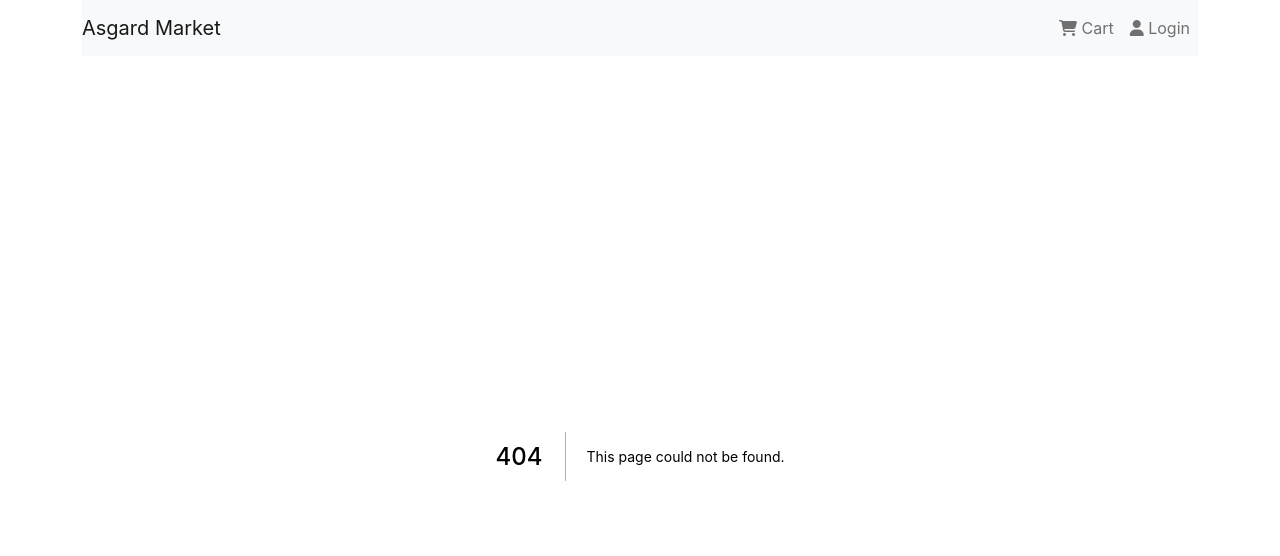
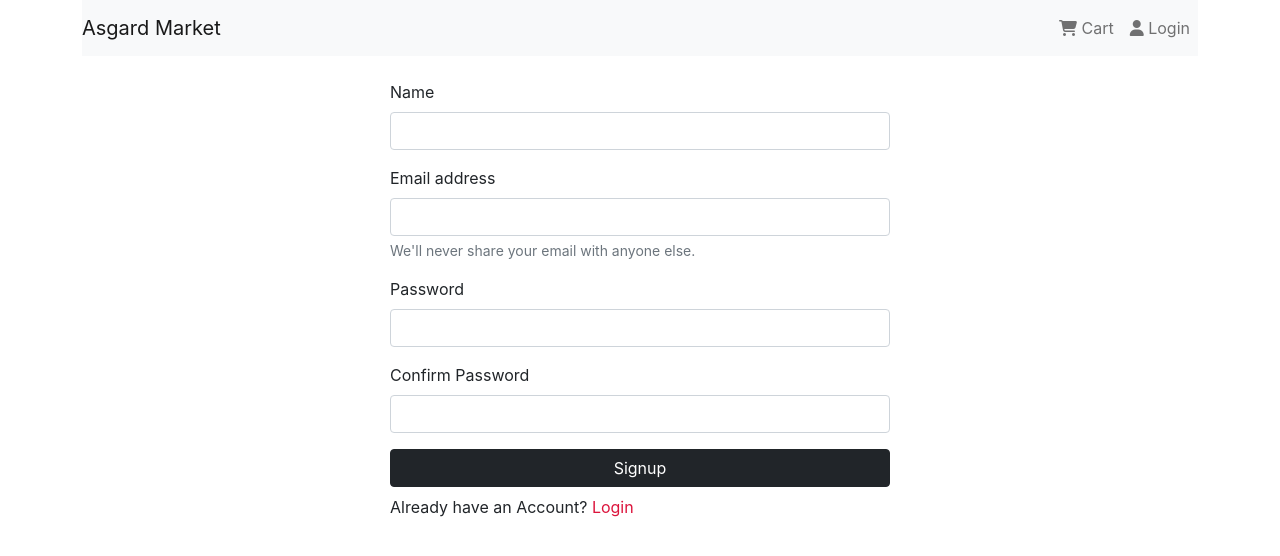
Before and after one commit to YousifAbozid/AsgardMarket, a Next.js app: page /signup in a window 1280 px wide. Before the commit this address had no page. Shown: the top 556 px of the page. Built offline with nearby package versions, Linux system fonts and the light colour scheme.

Commit message:
add signup page

```diff
--- /dev/null
+++ b/pages/signup.js
@@ -0,0 +1,100 @@
+import { useState } from "react"
+import Head from "next/head"
+import Link from "next/link"
+
+const Signup = () => {
+    const [name, setName] = useState("")
+    const [email, setEmail] = useState("")
+    const [password, setPassword] = useState("")
+    const [cfPassword, setCfPassword] = useState("")
+
+    const handleSubmit = (event) => {
+        event.preventDefault()
+        console.log("clicked")
+    }
+
+    return (
+        <div>
+            <Head>
+                <title>Signup</title>
+            </Head>
+            <form
+                className="mx-auto my-4"
+                style={{ maxWidth: "500px" }}
+                onSubmit={handleSubmit}
+            >
+                <div className="mb-3">
+                    <label htmlFor="name" className="form-label">
+                        Name
+                    </label>
+                    <input
+                        type="text"
+                        className="form-control"
+                        id="name"
+                        value={name}
+                        onChange={({ target }) => setName(target.value)}
+                    />
+                </div>
+
+                <div className="mb-3">
+                    <label htmlFor="exampleInputEmail1" className="form-label">
+                        Email address
+                    </label>
+                    <input
+                        type="email"
+                        className="form-control"
+                        id="exampleInputEmail1"
+                        aria-describedby="emailHelp"
+                        value={email}
+                        onChange={({ target }) => setEmail(target.value)}
+                    />
+                    <div id="emailHelp" className="form-text">
+                        We'll never share your email with anyone else.
+                    </div>
+                </div>
+                <div className="mb-3">
+                    <label
+                        htmlFor="exampleInputPassword1"
+                        className="form-label"
+                    >
+                        Password
+                    </label>
+                    <input
+                        type="password"
+                        className="form-control"
+                        id="exampleInputPassword1"
+                        value={password}
+                        onChange={({ target }) => setPassword(target.value)}
+                    />
+                </div>
+                <div className="mb-3">
+                    <label
+                        htmlFor="exampleInputPassword2"
+                        className="form-label"
+                    >
+                        Confirm Password
+                    </label>
+                    <input
+                        type="password"
+                        className="form-control"
+                        id="exampleInputPassword2"
+                        value={cfPassword}
+                        onChange={({ target }) => setCfPassword(target.value)}
+                    />
+                </div>
+
+                <button type="submit" className="btn btn-dark w-100">
+                    Signup
+                </button>
+                <p className="my-2">
+                    Already have an Account?{" "}
+                    <Link href="/login">
+                        <a style={{ color: "crimson" }}>Login</a>
+                    </Link>
+                </p>
+            </form>
+        </div>
+    )
+}
+
+export default Signup
```
